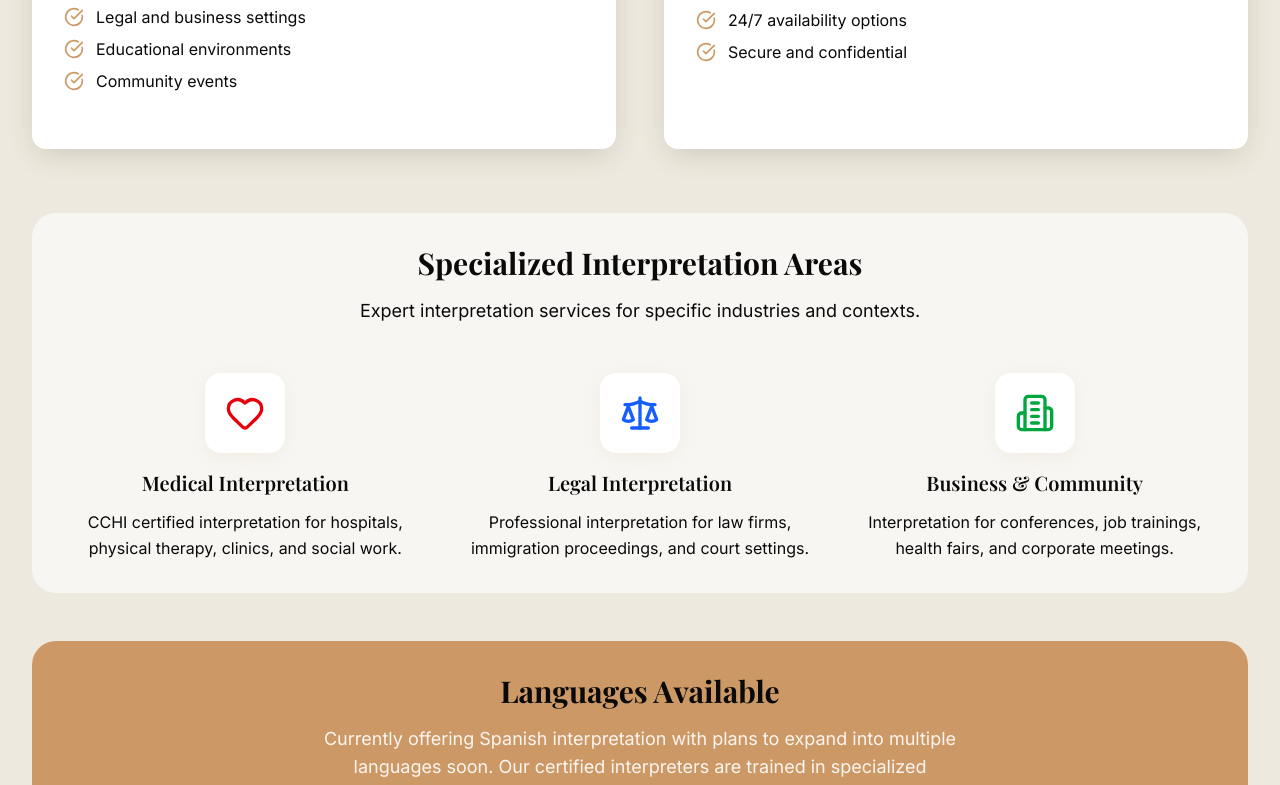
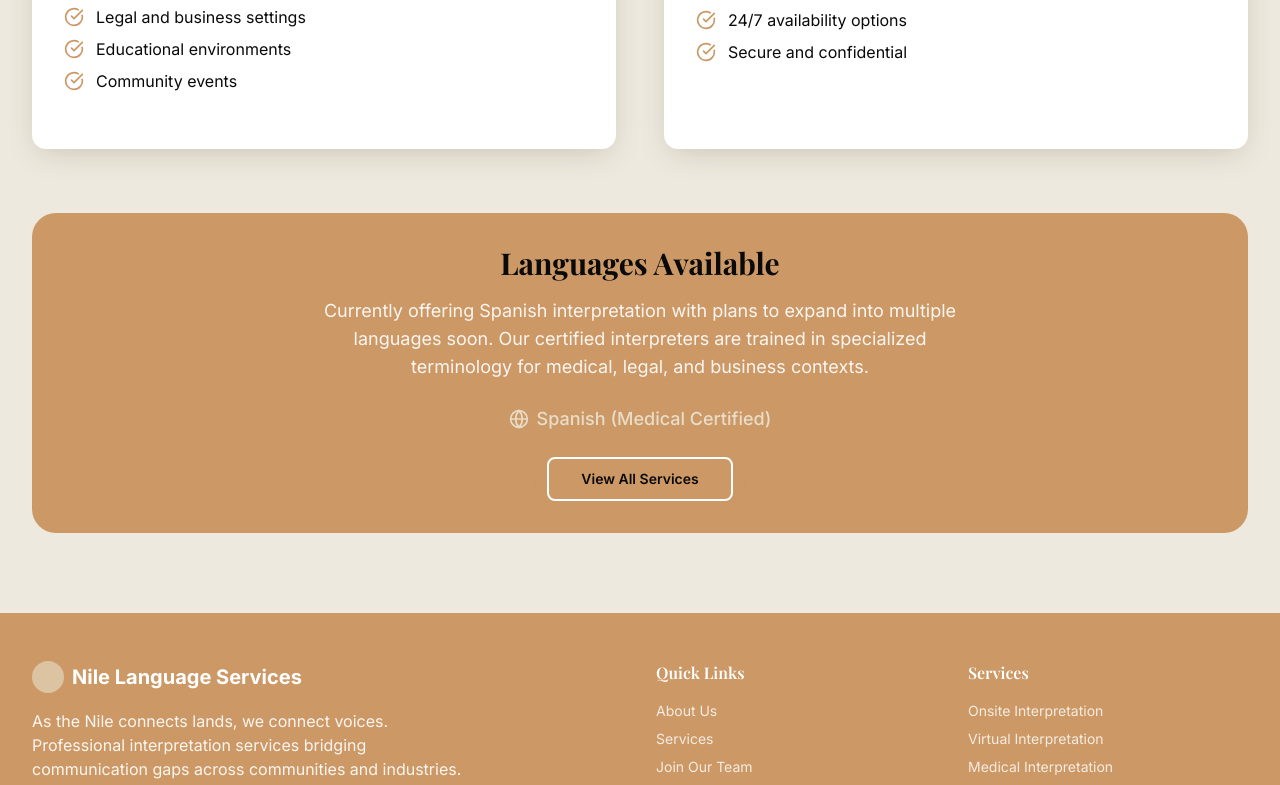
Before and after one commit to SherifAshraf2003/Nile-Language-Translation, a Next.js app: page /services in a window 1280 px wide. Shown: the part 662-1447 px from the top of the page. Built offline with nearby package versions, Linux system fonts and the light colour scheme; a web font is replaced by a local one.

Commit message:
feat: modify some colors and sections

```diff
--- a/src/app/globals.css
+++ b/src/app/globals.css
@@ -63,6 +63,8 @@ All colors MUST be HSL.
     --stone-green: 85 25% 45%; /* Stone Green #5F6F52 */
     --stone-green-light: 85 30% 55%;
     --stone-green-dark: 82 22% 35%;
+
+    --sage-green: 80 18% 76%; /* Sage Green #bfc8b5 */
 
     /* Desert text colors */
     --text-primary: 25 35% 25%; /* Deep Earth Brown #5D270D */
@@ -166,6 +168,8 @@ All colors MUST be HSL.
     --stone-green: 85 25% 35%;
     --stone-green-light: 85 30% 45%;
     --stone-green-dark: 82 22% 25%;
+
+    --sage-green: 80 15% 65%; /* Dark mode sage green */
 
     --text-primary: 45 25% 96%;
     --text-secondary: 45 20% 85%;
@@ -285,6 +289,7 @@ All colors MUST be HSL.
   --color-text-secondary: var(--text-secondary);
   --color-text-muted: var(--text-muted);
   --color-text-inverse: var(--text-inverse);
+  --color-sage-green: var(--sage-green);
 
   /* Sidebar colors */
   --color-sidebar-background: var(--sidebar-background);
--- a/src/components/AboutUsSection.tsx
+++ b/src/components/AboutUsSection.tsx
@@ -17,9 +17,8 @@ const AboutUsSection = () => {
   const reasons = [
     {
       icon: Award,
-      title: "Certified & Experienced",
-      description:
-        "CCHI nationally certified & qualified Spanish medical interpreter and Bridging the Gap (BTG) trained.",
+      title: "Experienced",
+      description: "Certified & qualified Spanish medical interpreters.",
       gradient: "from-yellow-500 to-amber-500",
       delay: 0.1,
     },
@@ -27,7 +26,7 @@ const AboutUsSection = () => {
       icon: Globe,
       title: "Flexible Services",
       description:
-        "Onsite interpretation in Indiana or virtual interpretation worldwide.",
+        "Onsite interpretation in Indiana & virtual interpretation worldwide.",
       gradient: "from-blue-500 to-cyan-500",
       delay: 0.2,
     },
@@ -264,16 +263,16 @@ const AboutUsSection = () => {
                   }}
                   className="group"
                 >
-                  <Card className="h-full shadow-xl hover:shadow-2xl transition-all duration-500 border-0 bg-[#CFE6EC] backdrop-blur-sm overflow-hidden relative">
+                  <Card className="h-full shadow-2xl hover:shadow-3xl transition-all duration-500 bg-beige-dark backdrop-blur-sm overflow-hidden relative border-2 border-amber-500">
                     {/* Gradient overlay on hover */}
                     <div
-                      className={`absolute inset-0 bg-[#EFE8DE] opacity-0 group-hover:opacity-5 transition-opacity duration-500`}
+                      className={`absolute inset-0   opacity-0 group-hover:opacity-5 transition-opacity duration-500`}
                     />
 
                     <CardContent className="p-8 sm:p-10 relative z-10">
                       {/* Icon Container */}
                       <motion.div
-                        className={`flex items-center justify-center w-16 h-16 sm:w-20 sm:h-20 lg:w-24 lg:h-24 bg-[#EFE8DE] rounded-2xl mb-6 sm:mb-8 mx-auto shadow-lg group-hover:shadow-xl transition-all duration-500 group-hover:scale-110`}
+                        className={`flex items-center justify-center w-16 h-16 sm:w-20 sm:h-20 lg:w-24 lg:h-24 bg-[#e3d7c6] rounded-2xl mb-6 sm:mb-8 mx-auto shadow-lg group-hover:shadow-xl transition-all duration-500 group-hover:scale-110`}
                         variants={iconVariants}
                         whileHover={{
                           rotate: [0, -10, 10, 0],
@@ -285,7 +284,7 @@ const AboutUsSection = () => {
 
                       {/* Title */}
                       <motion.h4
-                        className="text-lg sm:text-xl lg:text-2xl font-bold text-text-primary mb-4 sm:mb-6 text-center group-hover:text-ochre transition-colors duration-300"
+                        className="text-lg sm:text-xl lg:text-2xl font-bold text-text-primary mb-4 sm:mb-6 text-center group-hover:text-[#8b9b78] transition-colors duration-300"
                         variants={textVariants}
                       >
                         {reason.title}
@@ -320,7 +319,7 @@ const AboutUsSection = () => {
             transition={{ duration: 0.2 }}
           >
             <Button
-              className="bg-gradient-to-r from-beige-dark to-ochre hover:from-ochre hover:to-beige-dark border-2 border-ochre hover:border-beige-dark text-black font-semibold shadow-xl hover:shadow-2xl transition-all duration-300 transform hover:scale-105"
+              className="bg-amber-800  hover:text-amber-300  hover:bg-amber-800  text-white font-semibold shadow-xl hover:shadow-2xl transition-all duration-300 transform hover:scale-105"
               size="lg"
               asChild
             >
--- a/src/components/DetailedServiceSection.tsx
+++ b/src/components/DetailedServiceSection.tsx
@@ -37,30 +37,6 @@ const DetailedServicesSection = () => {
         "24/7 availability options",
         "Secure and confidential",
       ],
-    },
-  ];
-
-  const specializedServices = [
-    {
-      icon: Heart,
-      title: "Medical Interpretation",
-      description:
-        "CCHI certified interpretation for hospitals, physical therapy, clinics, and social work.",
-      color: "text-red-600",
-    },
-    {
-      icon: Scale,
-      title: "Legal Interpretation",
-      description:
-        "Professional interpretation for law firms, immigration proceedings, and court settings.",
-      color: "text-blue-600",
-    },
-    {
-      icon: Building2,
-      title: "Business & Community",
-      description:
-        "Interpretation for conferences, job trainings, health fairs, and corporate meetings.",
-      color: "text-green-600",
     },
   ];
 
@@ -122,40 +98,6 @@ const DetailedServicesSection = () => {
           })}
         </div>
 
-        {/* Specialized Services */}
-        <div className="bg-beige rounded-2xl sm:rounded-3xl p-6 sm:p-8 mb-8 sm:mb-12">
-          <div className="text-center mb-8 sm:mb-12">
-            <h3 className="text-xl sm:text-2xl lg:text-3xl font-bold text-text-primary mb-3 sm:mb-4">
-              Specialized Interpretation Areas
-            </h3>
-            <p className="text-sm sm:text-base lg:text-lg text-text-secondary">
-              Expert interpretation services for specific industries and
-              contexts.
-            </p>
-          </div>
-
-          <div className="grid grid-cols-1 sm:grid-cols-2 lg:grid-cols-3 gap-6 sm:gap-8">
-            {specializedServices.map((service, index) => {
-              const IconComponent = service.icon;
-              return (
-                <div key={index} className="text-center">
-                  <div className="flex items-center justify-center w-12 h-12 sm:w-16 sm:h-16 lg:w-20 lg:h-20 bg-background rounded-2xl mb-3 sm:mb-4 mx-auto shadow-soft">
-                    <IconComponent
-                      className={`h-6 w-6 sm:h-8 sm:w-8 lg:h-10 lg:w-10 ${service.color}`}
-                    />
-                  </div>
-                  <h4 className="text-base sm:text-lg lg:text-xl font-semibold text-text-primary mb-2 sm:mb-3">
-                    {service.title}
-                  </h4>
-                  <p className="text-xs sm:text-sm lg:text-base text-text-secondary leading-relaxed">
-                    {service.description}
-                  </p>
-                </div>
-              );
-            })}
-          </div>
-        </div>
-
         {/* Language Availability */}
         <div className="bg-ochre text-text-inverse rounded-2xl sm:rounded-3xl p-6 sm:p-8 text-center">
           <h3 className="text-xl sm:text-2xl lg:text-3xl font-bold mb-3 sm:mb-4">
--- a/src/components/HeroSection.tsx
+++ b/src/components/HeroSection.tsx
@@ -201,7 +201,7 @@ const HeroSection = () => {
               variant="hero"
               size="lg"
               asChild
-              className="text-base text-white sm:text-lg px-6 sm:px-8 py-3 sm:py-4 bg-amber-800 hover:bg-amber-800/80 hover:text-amber-500  shadow-xl hover:shadow-2xl transition-all duration-300"
+              className="text-lg text-white sm:text-2xl px-8 sm:px-10 py-4 sm:py-6 bg-amber-800 hover:bg-amber-800/80 hover:text-amber-500  shadow-xl hover:shadow-2xl transition-all duration-300"
             >
               <Link href="/contact">Get a Quote</Link>
             </Button>
@@ -216,7 +216,7 @@ const HeroSection = () => {
               variant="hero"
               size="lg"
               asChild
-              className="text-base text-white sm:text-lg px-6 sm:px-8 py-3 sm:py-4 bg-amber-800 hover:bg-amber-800/80 hover:text-amber-500  shadow-xl hover:shadow-2xl transition-all duration-300"
+              className="text-lg text-white sm:text-2xl px-8 sm:px-10 py-4 sm:py-6 bg-amber-800 hover:bg-amber-800/80 hover:text-amber-500  shadow-xl hover:shadow-2xl transition-all duration-300"
             >
               <Link href="/contact">Contact Us</Link>
             </Button>
```
Also changed, not shown: src/components/ContactUsSection.tsx (+26 -6 lines), src/components/ServiceHighlights.tsx (+5 -5 lines).
